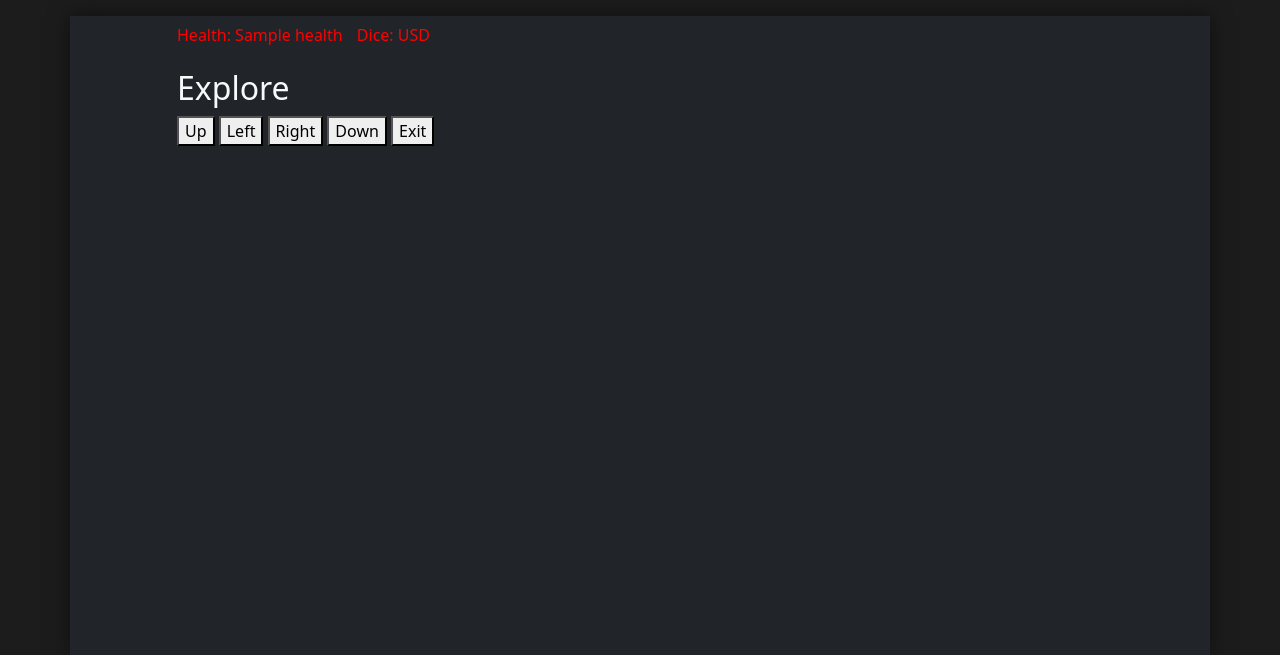
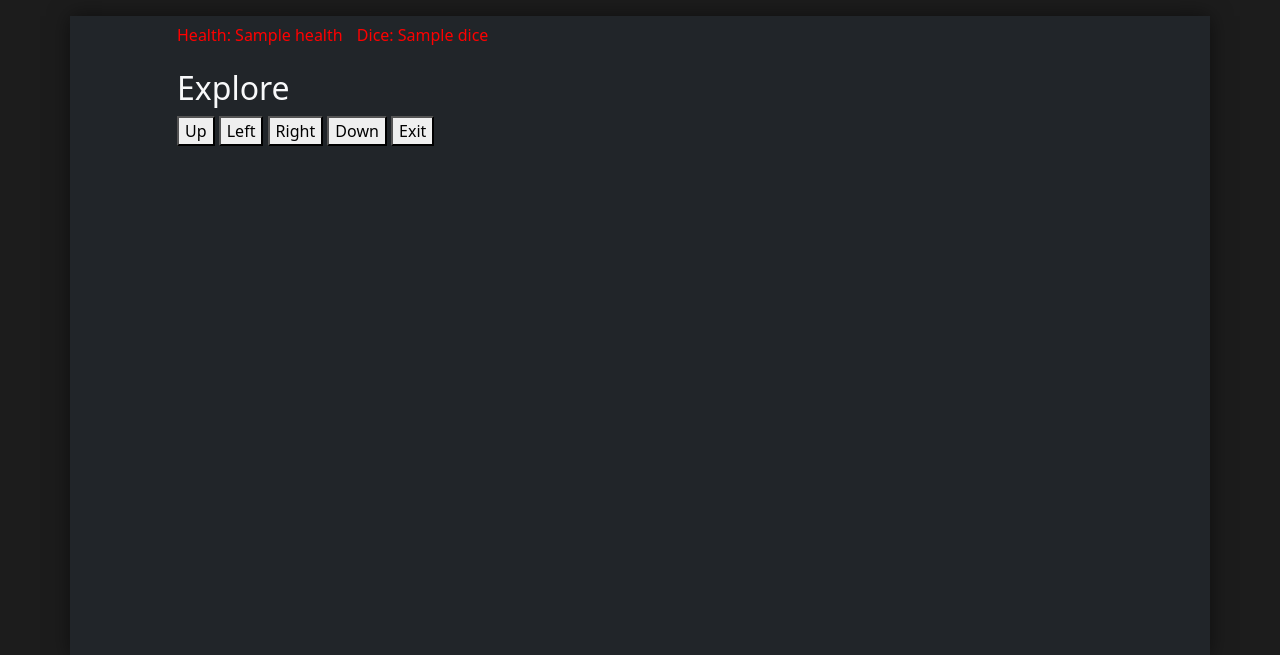
Before and after one commit to Lesamuen/HeroesNeverDice, a Flask app: template templates/dungeon.html in a window 1280 px wide. Shown: the part 122-777 px from the top of the page. Run offline with Flask 3, Linux system fonts and the light colour scheme; the template is opened without the code that fills it: most values are stand-ins (such as "Sample title", 1, 10 or a date in 2020); some libraries are stand-ins or nearby versions.

Commit message:
app.py dungeon display changes

```diff
--- a/app.py
+++ b/app.py
@@ -204,7 +204,11 @@ def account():
 def display_dungeon():
     if current_user.dungeon:
         map_data = current_user.dungeon.parse_map()
-        return render_template('dungeon.html', map_data = map_data)
+        dice_values =['d4, d6, d8, d10, d12, d20']
+        health = current_user.get_health(app.session)
+        dice = current_user.get_dice()
+
+    return render_template('dungeon.html', map_data = map_data, dice_values=dice_values, health = health, dice = dice)
 
 # Testing pagessssss
 @app.route('/test')
--- a/templates/dungeon.html
+++ b/templates/dungeon.html
@@ -9,7 +9,7 @@
 <div class="text-light">
     <div id="health-currency">
         <h3>Health: {{health}}</h3>
-        <h3>Dice: {{currency }}</h3>
+        <h3>Dice: {{dice }}</h3>
     </div>
     <div id="textbox">
         <p id="log"></p>
```
